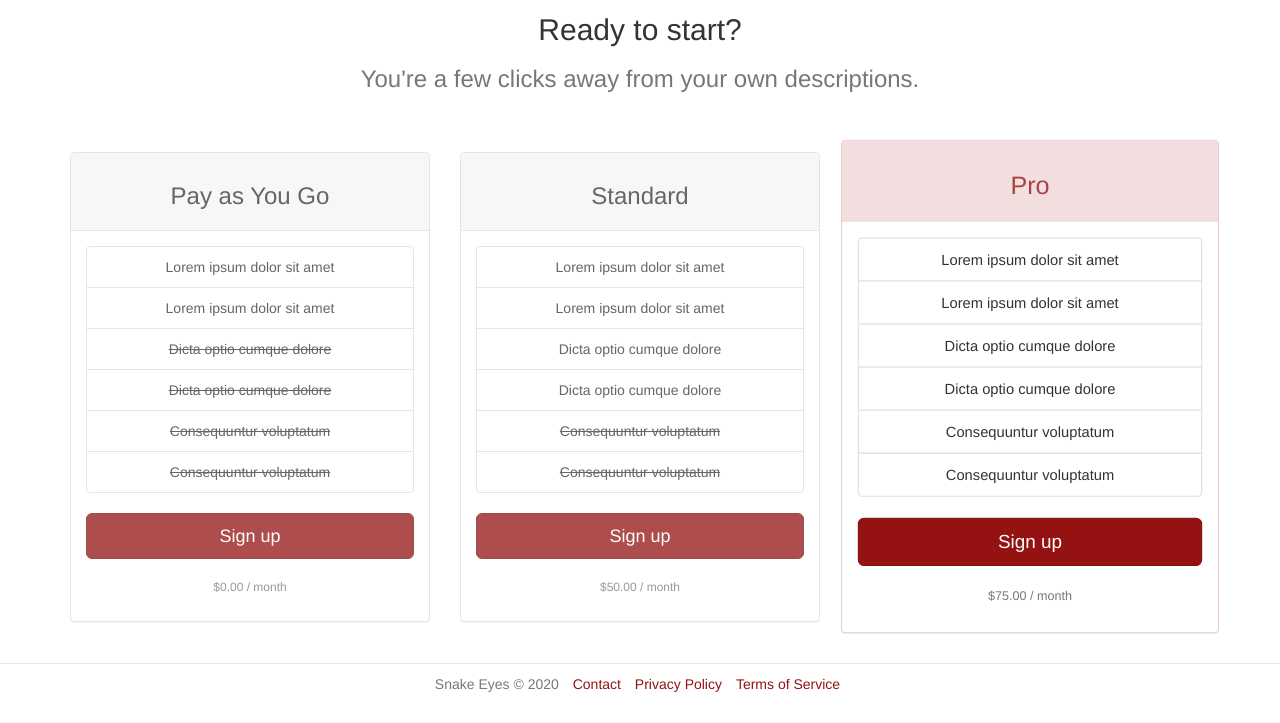
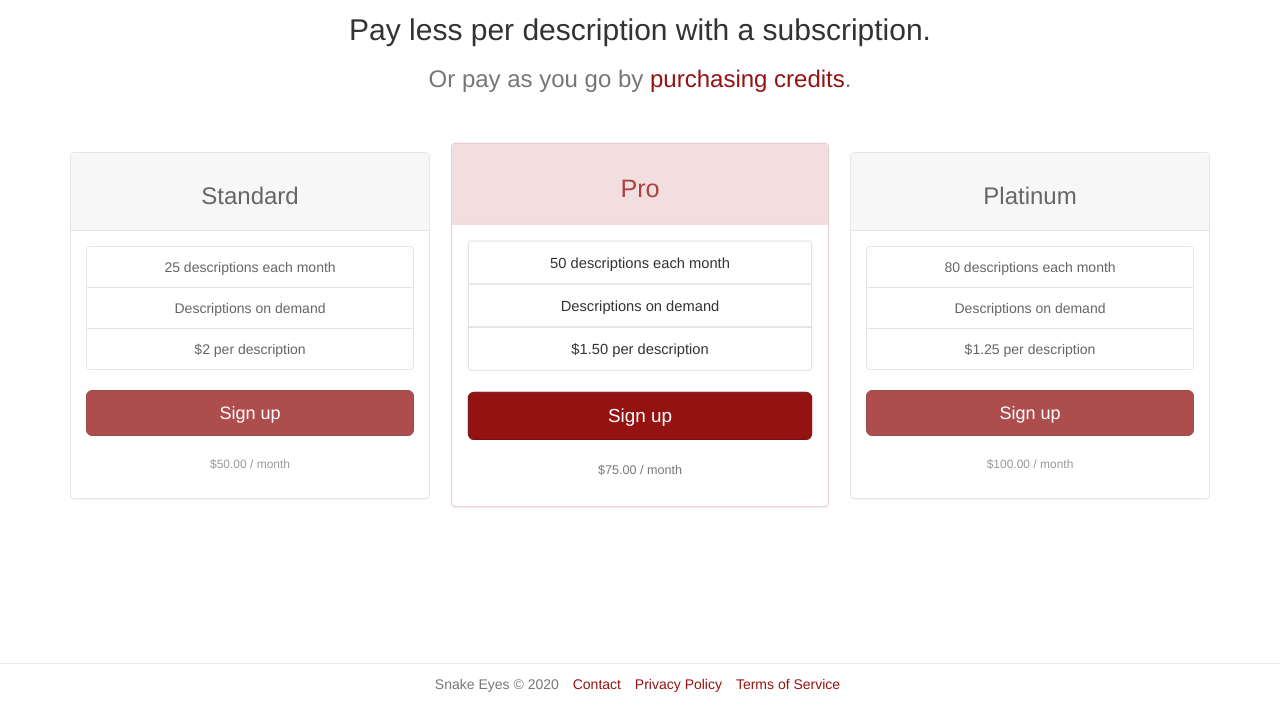
Before and after one commit to kashifisonly1/perciAI, a Flask app: page /subscription/pricing in a window 1280 px wide. Shown: the part 77-800 px from the top of the page. Run offline with Flask 2, Linux system fonts and the light colour scheme; parts of the project's set-up code (start-up, migrations or seed data) failed here and were passed over; some libraries are stand-ins or nearby versions.

Commit message:
Fixed placeholder subscription page copy

```diff
--- a/alembic.ini
+++ b/alembic.ini
@@ -2,7 +2,7 @@
 
 [alembic]
 # path to migration scripts
-script_location = snakeeyes/migrations
+script_location = perciapp/migrations
 
 # template used to generate migration files
 # file_template = %%(rev)s_%%(slug)s
--- a/perciapp/blueprints/billing/templates/billing/pricing.html
+++ b/perciapp/blueprints/billing/templates/billing/pricing.html
@@ -13,9 +13,10 @@
       'Change plan'.
     </div>
   {% else %}
-    <h2 class="text-center">Ready to start?</h2>
+    <h2 class="text-center">Pay less per description with a subscription.</h2>
     <h3 class="text-center text-muted lg-margin-bottom">
-      You're a few clicks away from your own descriptions.
+      Or pay as you go by <a href="{{ url_for('billing.purchase_credits') }}"
+      >purchasing credits</a>.
     </h3>
   {% endif %}
 {% endblock %}
@@ -36,32 +37,23 @@
     <div class="row">
       {% call billing.plan(plans['0']) %}
         <ul class="list-group list-group-flush text-center">
-          <li class="list-group-item">Lorem ipsum dolor sit amet</li>
-          <li class="list-group-item">Lorem ipsum dolor sit amet</li>
-          <li class="list-group-item strike">Dicta optio cumque dolore</li>
-          <li class="list-group-item strike">Dicta optio cumque dolore</li>
-          <li class="list-group-item strike">Consequuntur voluptatum</li>
-          <li class="list-group-item strike">Consequuntur voluptatum</li>
+          <li class="list-group-item">25 descriptions each month</li>
+          <li class="list-group-item">Descriptions on demand</li>
+          <li class="list-group-item">$2 per description</li>
         </ul>
       {% endcall %}
       {% call billing.plan(plans['1']) %}
         <ul class="list-group list-group-flush text-center">
-          <li class="list-group-item">Lorem ipsum dolor sit amet</li>
-          <li class="list-group-item">Lorem ipsum dolor sit amet</li>
-          <li class="list-group-item">Dicta optio cumque dolore</li>
-          <li class="list-group-item">Dicta optio cumque dolore</li>
-          <li class="list-group-item strike">Consequuntur voluptatum</li>
-          <li class="list-group-item strike">Consequuntur voluptatum</li>
+          <li class="list-group-item">50 descriptions each month</li>
+          <li class="list-group-item">Descriptions on demand</li>
+          <li class="list-group-item">$1.50 per description</li>
         </ul>
       {% endcall %}
       {% call billing.plan(plans['2']) %}
         <ul class="list-group list-group-flush text-center">
-          <li class="list-group-item">Lorem ipsum dolor sit amet</li>
-          <li class="list-group-item">Lorem ipsum dolor sit amet</li>
-          <li class="list-group-item">Dicta optio cumque dolore</li>
-          <li class="list-group-item">Dicta optio cumque dolore</li>
-          <li class="list-group-item">Consequuntur voluptatum</li>
-          <li class="list-group-item">Consequuntur voluptatum</li>
+          <li class="list-group-item">80 descriptions each month</li>
+          <li class="list-group-item">Descriptions on demand</li>
+          <li class="list-group-item">$1.25 per description</li>
         </ul>
       {% endcall %}
     </div>
```
Also changed, not shown: config/settings.py (+2 -15 lines), 1 other file.
